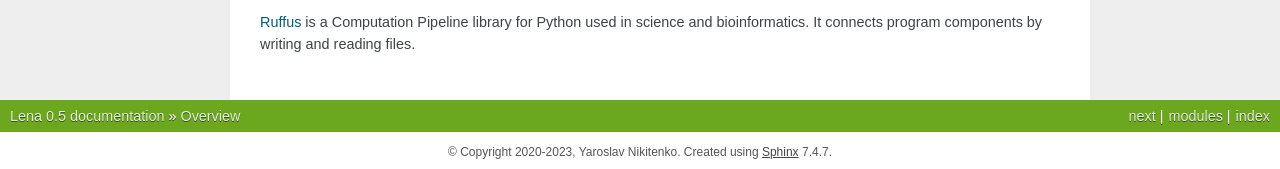
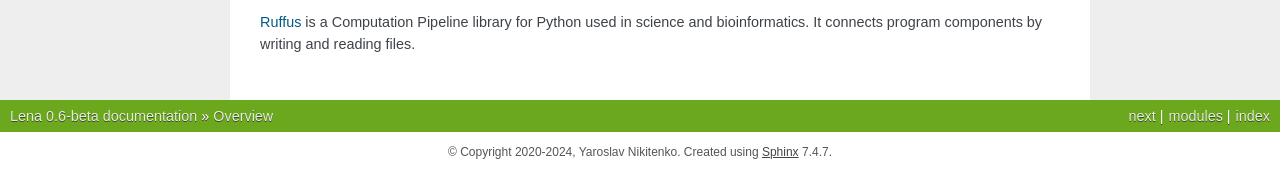
Before and after one commit to ynikitenko/lena, a Sphinx documentation site: the page built from docs/source/index.rst, in a window 1280 px wide and 900 px high, scrolled down 1412 px. Shown: the part 728-897 px from the top of the window. Built offline with Sphinx 7.4.7, drawn with Linux system fonts in a browser that asks for light colours; comment, search, counter and statistics services are not loaded; some of the changed text lies outside the part shown.

Commit message:
Update version to 0.6-beta.

```diff
--- a/docs/source/conf.py
+++ b/docs/source/conf.py
@@ -32,13 +32,13 @@ highlight_language = 'python'
 # -- Project information -----------------------------------------------------
 
 project = u'Lena'
-copyright = u'2020-2023, Yaroslav Nikitenko'
+copyright = u'2020-2024, Yaroslav Nikitenko'
 author = u'Yaroslav Nikitenko'
 
 # The short X.Y version
-version = u'0.5'
+version = u'0.6'
 # The full version, including alpha/beta/rc tags
-release = u'0.5'
+release = u'0.6-beta'
 # release = u'0.1-alpha'
 
 
--- a/setup.py
+++ b/setup.py
@@ -7,7 +7,7 @@ with open("README.rst", "r") as readme:
 
 setuptools.setup(
     name="lena",
-    version="0.5",
+    version="0.6-beta",
     author="Yaroslav Nikitenko",
     author_email="metst13@gmail.com",
     description="Lena is an architectural framework for data analysis",
```
